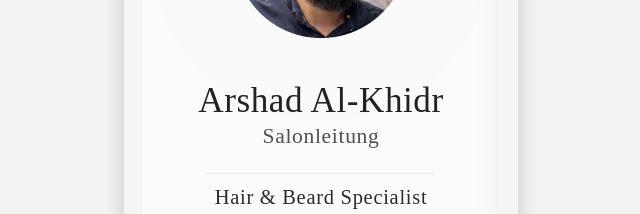
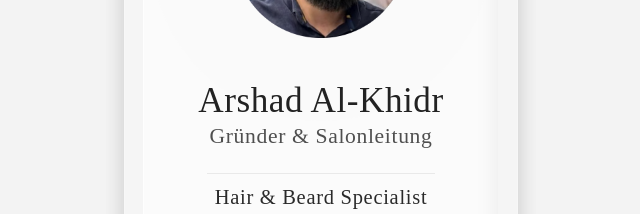
Before and after one commit to sagi98/friseur-website, a Next.js app: page / in a window 1280 px wide. Shown: the part 1340-1554 px from the top of the page, without its empty margins (319-959 px from the left). Built offline with nearby package versions, Linux system fonts and the light colour scheme.

Commit message:
Final Fix Contact

```diff
--- a/app/page.js
+++ b/app/page.js
@@ -31,7 +31,7 @@ export default function Home() {
       id: 1,
       name: "Arshad Al-Khidr",
       image: "/Arshad.png",
-      role: "Salonleitung",
+      role: "Gründer & Salonleitung",
       skills: ["Hair & Beard Specialist", "Color & Hairstyling", "ㅤ"],
       quote: "Ein guter Schnitt macht den Unterschied.",
       empty: false,
@@ -40,7 +40,7 @@ export default function Home() {
       id: 2,
       name: "Rewano Al-Khidr",
       image: "/Rewano.png",
-      role: "Salonleitung",
+      role: "Gründer & Salonleitung",
       skills: [
         "Friseurmeister",
         "Bachelor of Professional Hairstyling",
@@ -58,6 +58,7 @@ export default function Home() {
     const openingCard = document.querySelector(".opening-card");
     const teamCard = document.querySelector(".team-card");
     const contactCard = document.querySelector(".contact-card");
+    const teamControls = document.querySelector(".team-controls");
 
     const overlay = document.querySelector(".video-dark-overlay");
     const title = document.querySelector(".opening-card .opening-title");
@@ -78,7 +79,7 @@ export default function Home() {
       return Math.round(Math.min((scroll - delayStart) * speed, max));
     };
 
-    const solveLinearTarget = (sectionTop, speed, max) => {
+    const solveLinearTargetLocal = (sectionTop, speed, max) => {
       const saturationPoint = max / speed;
       const candidate = sectionTop / (1 + speed);
 
@@ -96,6 +97,7 @@ export default function Home() {
       const openingHeight = openingCard.offsetHeight;
       const teamHeight = teamCard.offsetHeight;
       const contactHeight = contactCard.offsetHeight;
+      const teamControlsHeight = teamControls?.offsetHeight ?? 0;
 
       const openingBaseMax = Math.round(
         Math.min(viewportH * 0.28, openingHeight * 0.58, Math.max(viewportH * 0.19, 145))
@@ -106,7 +108,7 @@ export default function Home() {
       );
 
       const contactBaseMax = Math.round(
-        Math.min(viewportH * 0.42, contactHeight * 0.5, Math.max(viewportH * 0.26, 210))
+        Math.min(viewportH * 0.46, contactHeight * 0.54, Math.max(viewportH * 0.3, 235))
       );
 
       const openingMinVisible = clamp(viewportH * 0.25, 145, 210);
@@ -119,7 +121,7 @@ export default function Home() {
 
       const contactSafeMax = Math.max(
         0,
-        contactTop - teamTop + teamBaseMax - teamMinVisible
+        contactTop - teamTop + teamBaseMax - teamMinVisible + teamControlsHeight * 0.9
       );
 
       const revealRange = Math.round(
@@ -128,10 +130,8 @@ export default function Home() {
 
       const overlayRange = Math.round(clamp(viewportH * 0.34, 220, 360));
 
-      // Deutlich früherer Start, damit Kontakt schon sichtbar "anrollt",
-      // während Team noch im Fokus ist.
       const contactDelayStart = Math.round(
-        Math.max(30, teamTop - viewportH * 0.42)
+        Math.max(24, teamTop - viewportH * 0.56)
       );
 
       metricsRef.current = {
@@ -246,7 +246,7 @@ export default function Home() {
       const contactParallax = getDelayedParallax(
         scroll,
         contactDelayStart,
-        0.65,
+        0.72,
         contactMax
       );
 
@@ -320,8 +320,6 @@ export default function Home() {
 
   const scrollToContact = () => {
     const { contactTop, contactMax } = metricsRef.current;
-
-    // Direkt den Endzustand anfahren, damit Kontakt oben bündig sitzt
     const target = contactTop - contactMax;
 
     window.scrollTo({
```
Also changed, not shown: public/Rewano.png, public/Rewano1.png (added).
